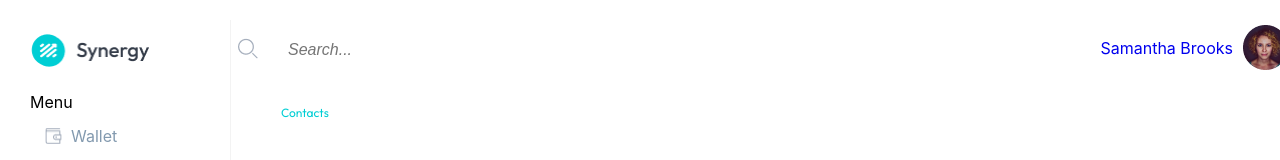
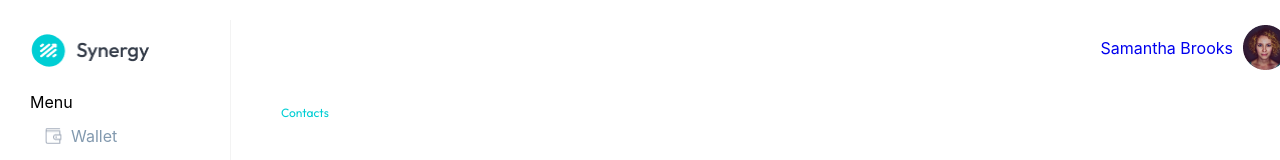
Before and after one commit to nology-tech/synergy, a React (Create React App) app: page /contacts in a window 1280 px wide. Shown: the top 160 px of the page. Built offline with nearby package versions, Linux system fonts and the light colour scheme.

Commit message:
removed Search from topNav bar -DashboardHeader

```diff
--- a/src/components/DashboardHeader/DashboardHeader.jsx
+++ b/src/components/DashboardHeader/DashboardHeader.jsx
@@ -17,17 +17,6 @@ const DashboardHeader = (props) => {
 
   return (
     <div className="dashboardheader">
-    <div className="searchbox">
-      <img src={searchImg} alt="Search" />
-      <input
-        type="text"
-        name="test"
-        id="search"
-        value={searchTerm}
-        onInput={handleInput}
-        placeHolder="Search..."
-      />
-    </div>
     <div className="user">
       <Link to="/userprofile" className="signin">
         {profileName}
--- a/src/components/DashboardHeader/DashboardHeader.scss
+++ b/src/components/DashboardHeader/DashboardHeader.scss
@@ -1,27 +1,10 @@
 .dashboardheader{
     display: flex;
     flex-direction: row;
-    justify-content:space-between;
+    justify-content:flex-end;
     align-items: center;
     width: 85vw;
-    // padding: 0 10px 0 10px;
-    // margin: 0 5px 0 5px;
-    .searchbox {
-        display:flex;
-        flex-direction: row;
-        align-items: center;
-        padding: 5px;
-    }
-    #search {
-        font-size: 16px;
-        font-style: italic;
-        color: light-gray;
-        padding: 5px 0 0 30px;
-        border: none;
-    }
-    #search:hover, #search:active {
-        color: black;
-    }
+
     .user {
         display:flex;
         flex-direction: row;
```
